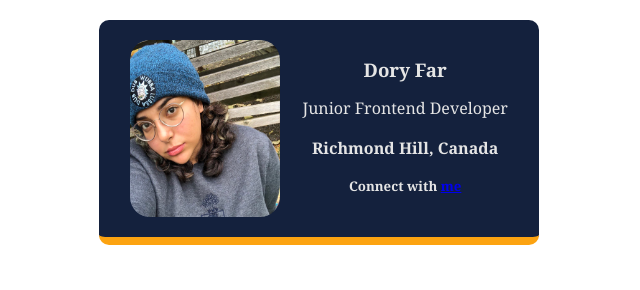
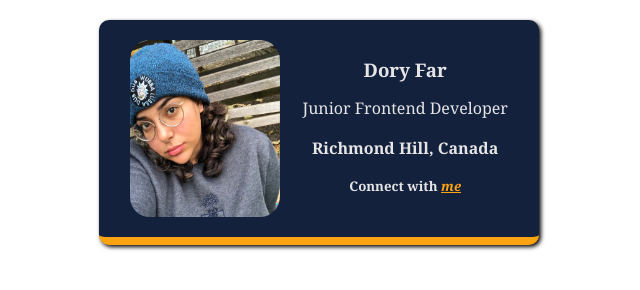
Before and after one commit to DoryFar/Digital-Card, a plain HTML site: page index.html in a window 1280 px wide. Shown: the whole page, without its empty margins (321-961 px from the left). Drawn offline with nearby package versions, Linux system fonts and the light colour scheme.

Commit message:
Update CSS

```diff
--- a/styles.css
+++ b/styles.css
@@ -24,12 +24,18 @@ body {
     color: #e5e5e5;
     border-bottom: 8px solid #fca311;
     border-radius: 10px;
+    box-shadow: 2px 2px 4px black;
 
     /*
     Challenge:
     Find a color palette you like on Coolors.co
     and use it in your business card.
      */
+}
+
+a {
+    color: #fca311;
+    font-style: italic;
 }
 
 .border-blue {
```
